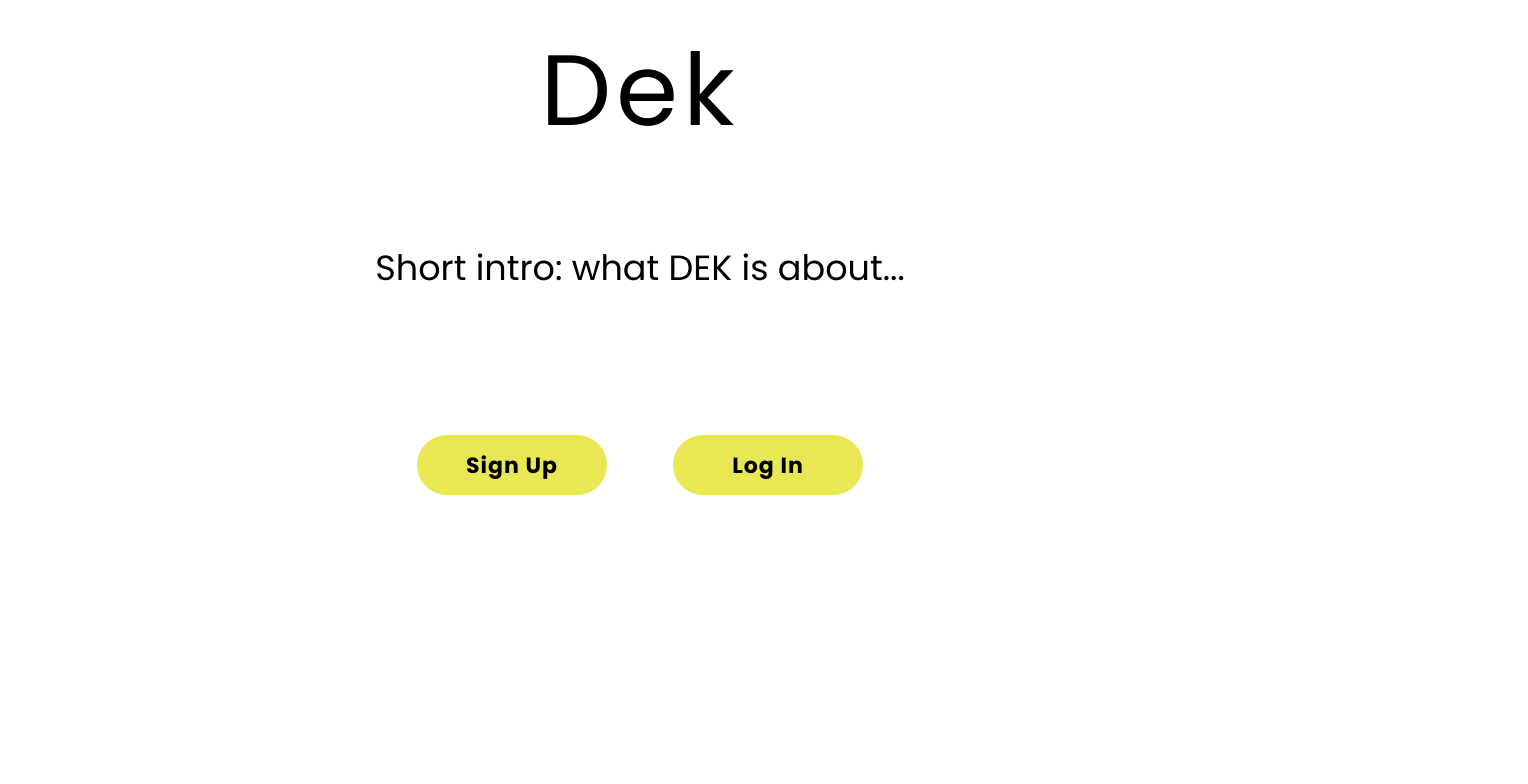
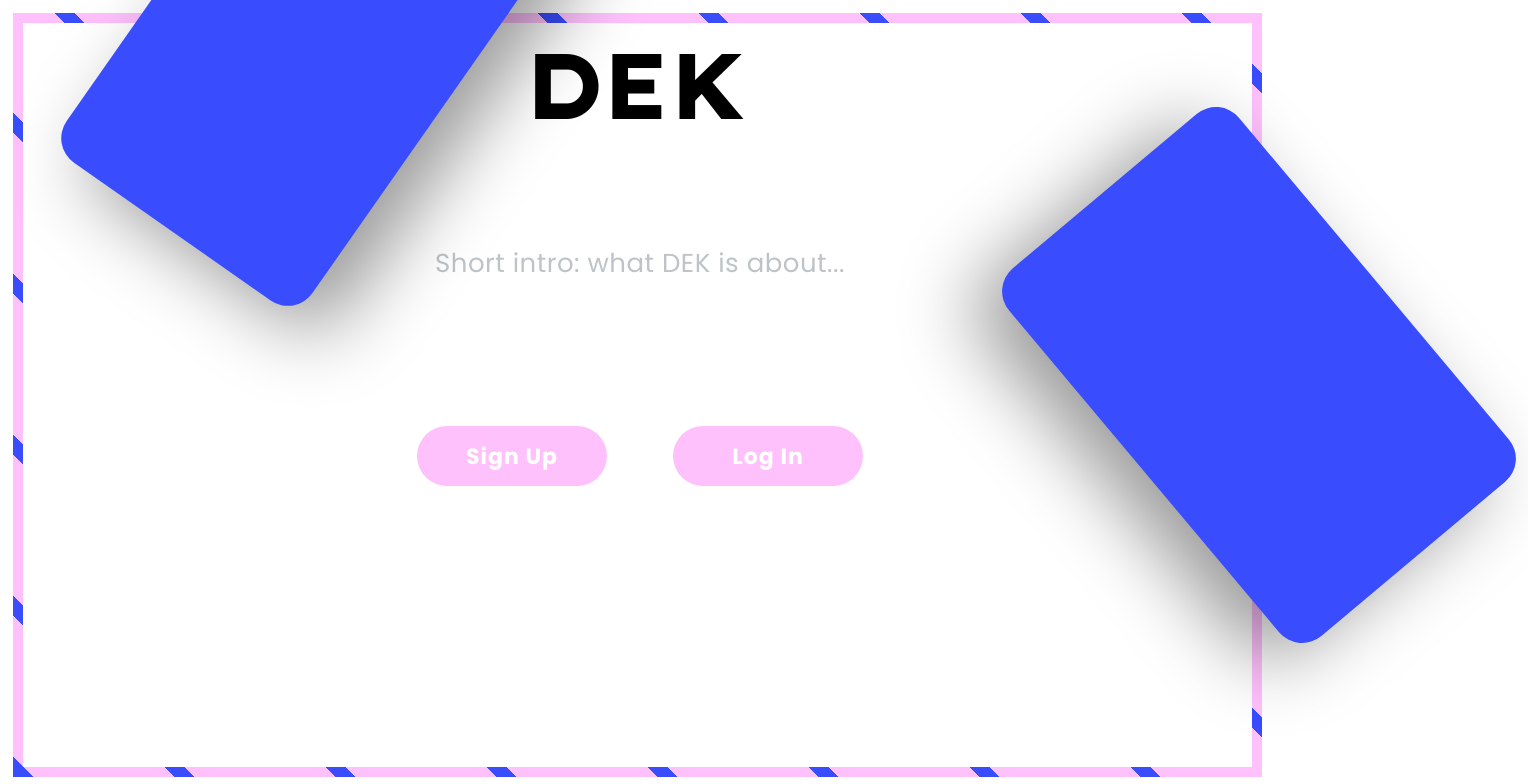
Before and after one commit to brizmon/DEK, a React (Create React App) app in the folder client/: page / in a window 1280 px wide. Shown: the top 784 px of the page, 1528 px wide, since content can reach past the window. Built offline with nearby package versions, Linux system fonts and the light colour scheme.

Commit message:
Welcome page styles (#44)
* change styles to welcome page and add axis webfont

* create img folder inside public and add border.svg

* add last styles to welcome page

```diff
--- a/client/src/App.css
+++ b/client/src/App.css
@@ -47,6 +47,15 @@ table {
 	border-spacing: 0;
 }
 
+/*  ---------------- FONTS  ---------------- */
+@font-face {
+    font-family: 'axisbold';
+    src: url('axis-webfont.woff') format('woff');
+    font-weight: normal;
+    font-style: normal;
+
+}
+
 /*  ---------------- GENERAL  ---------------- */
 input:focus,
 select:focus,
@@ -58,22 +67,58 @@ button:focus {
 
 
 /*  ---------------- WELCOME PAGE  ---------------- */
+.card-tag {
+  width: 300px;
+  height: 480px;
+  background: #394cfe;
+  border-radius: 30px;
+  position: absolute;
+  z-index: 9;
+  transform: rotate(35deg);
+  box-shadow: 2.2rem 0.4rem 4.8rem rgba(0,0,0,0.4);
+  top: -205px;
+  left: 160px;
+}
+.card-tag-two{
+  width: 300px;
+  height: 480px;
+  background: #394cfe;
+  border-radius: 30px;
+  position: absolute;
+  z-index: 9;
+  transform: rotate(140deg);
+  box-shadow: 2.2rem 0.4rem 4.8rem rgba(0,0,0,0.4);
+  top: 135px;
+  right: -129px;
+}
+.border{
+  color: #fec1fc;
+  border: 10px solid #fec1fc;
+  border-image: repeating-linear-gradient( 45deg, #394cfe, #394cfe 1%, #fec1fc 1%, #fec1fc 8%) 10;
+  height: 93vh;
+  width: 96%;
+  margin: 1%;
+  position: absolute;
+}
 .welcome {
-  height: 100vh;
   text-align: center;
+  background: white;
 }
 .welcome h1 {
   font-size: 100px;
   position: relative;
   top: 40px;
-  font-family: 'Poppins', sans-serif;
+  font-family: 'axisbold';
   letter-spacing: 5px;
+  text-transform: uppercase;
 }
 .welcome h2 {
   position: relative;
   top: 150px;
-  font-size: 35px;
+  font-size: 26px;
   font-family: 'Poppins', sans-serif;
+  color: #BDC3C7;
+  letter-spacing: .5px;
 }
 .auth-buttons {
   position: relative;
@@ -86,17 +131,18 @@ button:focus {
 .auth-buttons button {
   width: 190px;
   height: 60px;
-  background: #e9e754;
+  background: #fec1fc;
   border-radius: 50px;
   font-size: 22px;
   letter-spacing: 1px;
   cursor: pointer;
   font-family: 'Poppins', sans-serif;
   font-weight: 700;
+  color: white;
 }
 .auth-buttons button:hover {
-  background: #51cdcb;
-  color: #fff;
+  background: #b7f8fe;
+  color: black;
 }
 
 /*  ---------------- REGISTER PAGE  ---------------- */
--- a/client/src/components/Welcome.jsx
+++ b/client/src/components/Welcome.jsx
@@ -5,6 +5,10 @@ const Welcome = () => {
 
 
   return (
+      <div className="white-border">
+        <div className="card-tag"></div>
+        <div className="card-tag-two"></div>
+        <div className="border"></div>
         <div className='welcome'>
           <h1>Dek</h1>
           <h2>Short intro: what DEK is about...</h2>
@@ -13,6 +17,7 @@ const Welcome = () => {
             <Link to="/login"><button>Log In</button></Link>
           </div>
         </div>
+      </div>
     )
 }
 
```
Also changed, not shown: client/public/img/border.svg (added), client/src/axis-webfont.woff (added). Lines whose indentation alone changed are shown as unchanged.
